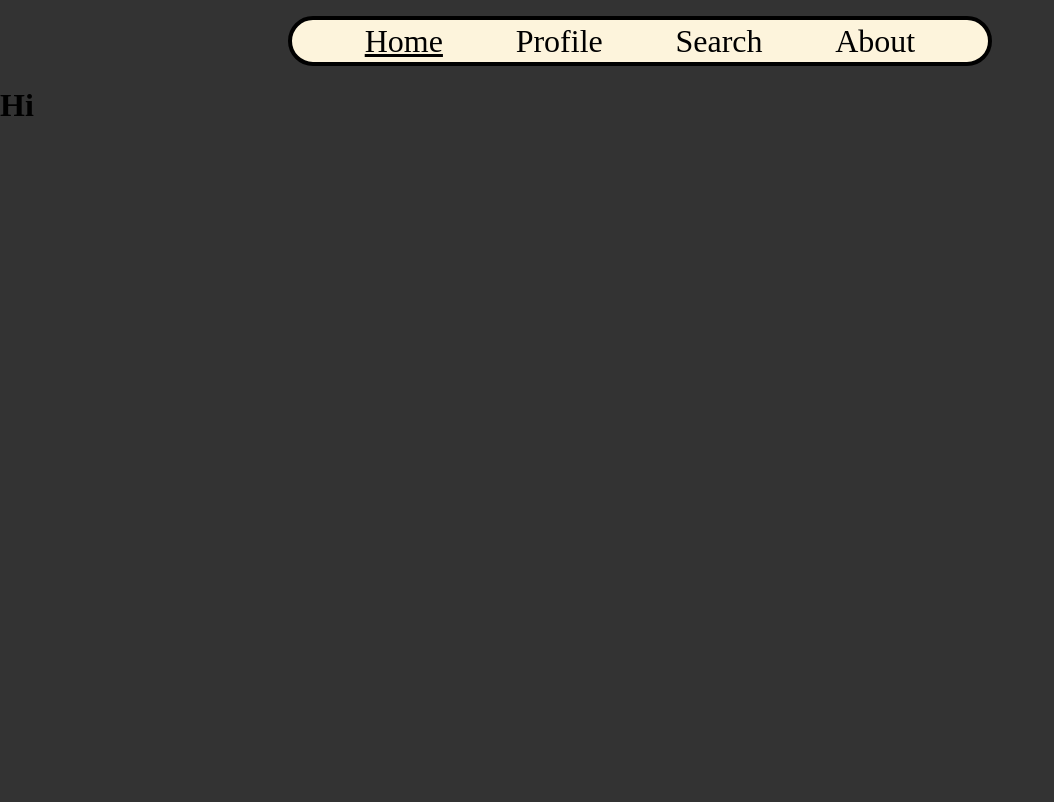
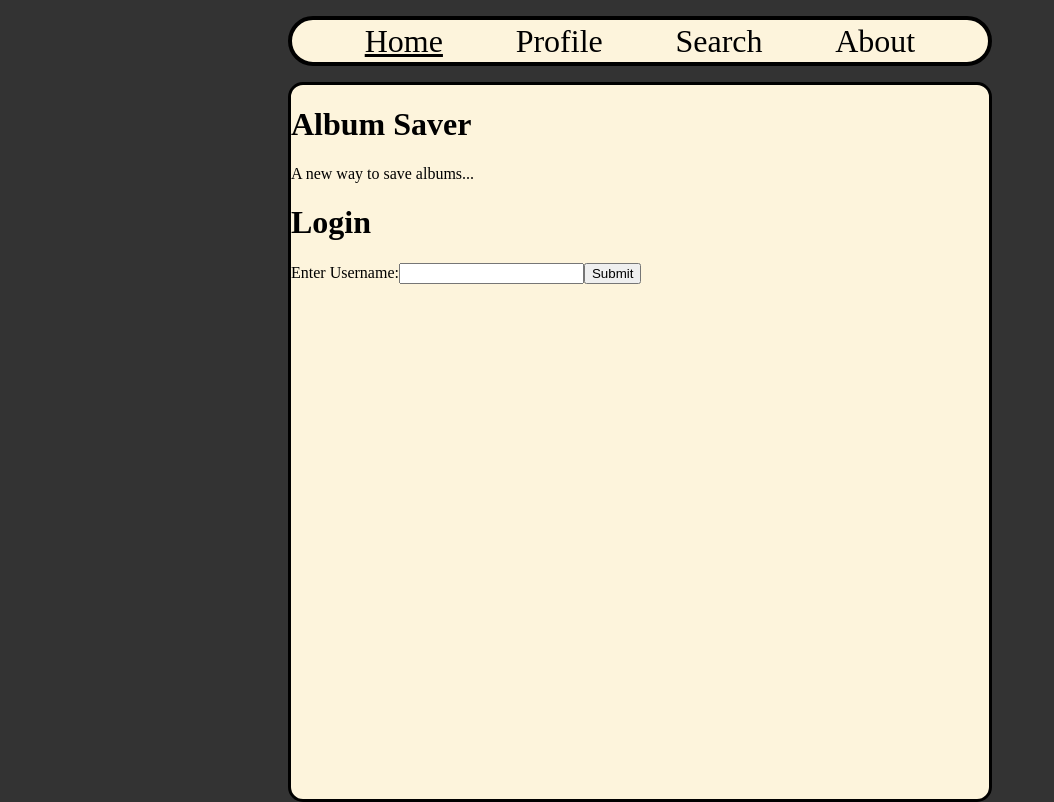
Before and after one commit to KyanLiu/Album-List, a React (Vite) app: page / in a window 1280 px wide. Shown: the whole page, without its empty margins (0-1054 px from the left). Built offline with nearby package versions, Linux system fonts and the light colour scheme.

Commit message:
Init Home Page

```diff
--- a/src/pages/Home/Home.css
+++ b/src/pages/Home/Home.css
@@ -0,0 +1,13 @@
+.pageContainer {
+    background-color: #FDF4DC;
+    margin: 0 auto;
+    min-height: 90vh;
+    width: 55%;
+    max-width: 900px;
+    min-width: 600px;
+    border: 3px solid;
+    border-radius: 15px;
+    display: block;
+    position: relative;
+    overflow: hidden;
+}
--- a/src/pages/Home/Home.jsx
+++ b/src/pages/Home/Home.jsx
@@ -1,6 +1,17 @@
+import './Home.css';
+import Login from '../../components/Login/Login';
+
 const Home = () => {
     return (
-        <h1>Hi</h1>
+        <>
+            <div className='pageContainer'>
+                <h1>Album Saver</h1>
+                <p>A new way to save albums...</p>
+
+                <Login />
+
+            </div>
+        </>
     )
 }
 
```
